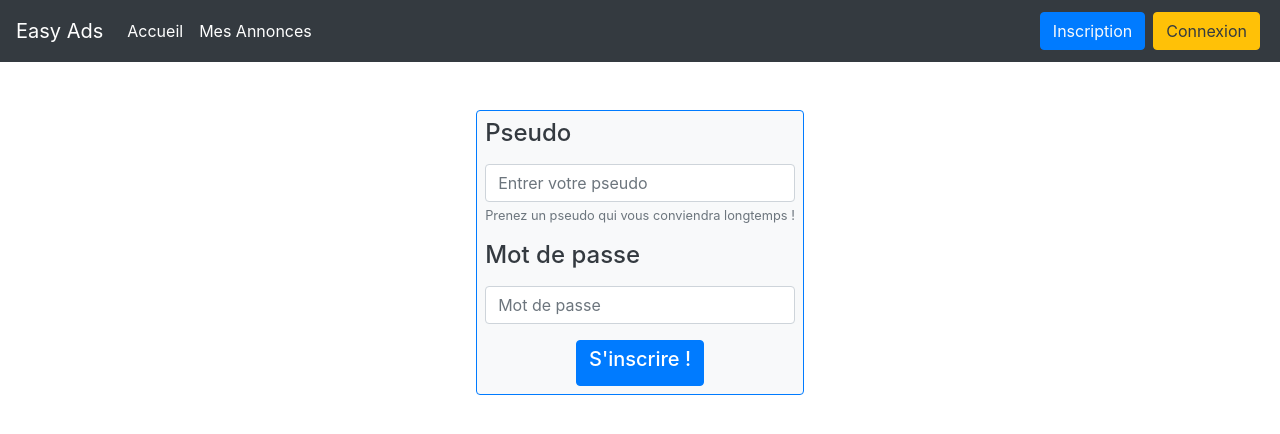
After one commit to Splinntz/ProjetWeb, a Symfony app: template templates/inscription/subscribe.html.twig in a window 1280 px wide. The commit adds this page. Shown: the top 434 px of the page. Run offline with Twig, Linux system fonts and the light colour scheme; the template is opened without the code that fills it, so the values that code supplies are empty; some libraries are stand-ins or nearby versions.

Commit message:
Design of subscribePage - init homePage and base.html.twig - basic routing available

```diff
--- a/composer.json
+++ b/composer.json
@@ -12,6 +12,7 @@
         "symfony/framework-bundle": "4.2.*",
         "symfony/orm-pack": "^1.0",
         "symfony/twig-bundle": "4.2.*",
+        "symfony/web-server-bundle": "4.2.*",
         "symfony/yaml": "4.2.*"
     },
     "config": {
--- a/config/bundles.php
+++ b/config/bundles.php
@@ -7,4 +7,5 @@ return [
     Doctrine\Bundle\DoctrineCacheBundle\DoctrineCacheBundle::class => ['all' => true],
     Doctrine\Bundle\DoctrineBundle\DoctrineBundle::class => ['all' => true],
     Doctrine\Bundle\MigrationsBundle\DoctrineMigrationsBundle::class => ['all' => true],
+    Symfony\Bundle\WebServerBundle\WebServerBundle::class => ['dev' => true],
 ];
--- a/templates/base.html.twig
+++ b/templates/base.html.twig
@@ -2,11 +2,45 @@
 <html>
 <head>
     <meta charset="UTF-8">
-        <title>{% block title %}Welcome!{% endblock %}</title>
-        {% block stylesheets %}{% endblock %}
+    <title>{% block title %}EASYADS{% endblock %}</title>
+    {% block stylesheets %}
+        <link rel="stylesheet" href="https://stackpath.bootstrapcdn.com/bootstrap/4.2.1/css/bootstrap.min.css"
+              integrity="sha384-GJzZqFGwb1QTTN6wy59ffF1BuGJpLSa9DkKMp0DgiMDm4iYMj70gZWKYbI706tWS"
+              crossorigin="anonymous">
+    {% endblock %}
 </head>
 <body>
+{% block header %}
+    <nav class="navbar navbar-expand-lg navbar-dark bg-dark">
+        <a class="navbar-brand" href="index.php">Easy Ads</a>
+        <button class="navbar-toggler" type="button" data-toggle="collapse" data-target="#navbarSupportedContent"
+                aria-controls="navbarSupportedContent" aria-expanded="false" aria-label="Toggle navigation">
+            <span class="navbar-toggler-icon"></span>
+        </button>
+
+        <div class="collapse navbar-collapse" id="navbarSupportedContent">
+            <div class="navbar-nav mr-auto">
+                    <a class="nav-item active nav-link" href="/">Accueil</a>
+                    <a class="nav-item active nav-link" href="/">Mes Annonces</a>
+            </div>
+
+            <form class="form-inline">
+                <a class="btn btn-primary text-light m-1" href="/inscription" role="button">Inscription</a>
+                <a class="btn btn-warning text-dark m-1" href="/" role="button">Connexion</a>
+            </form>
+        </div>
+    </nav>{% endblock %}
 {% block body %}{% endblock %}
-        {% block javascripts %}{% endblock %}
+{% block javascripts %}
+    <script src="https://code.jquery.com/jquery-3.2.1.slim.min.js"
+            integrity="sha384-KJ3o2DKtIkvYIK3UENzmM7KCkRr/rE9/Qpg6aAZGJwFDMVNA/GpGFF93hXpG5KkN"
+            crossorigin="anonymous"></script>
+    <script src="https://cdnjs.cloudflare.com/ajax/libs/popper.js/1.12.9/umd/popper.min.js"
+            integrity="sha384-ApNbgh9B+Y1QKtv3Rn7W3mgPxhU9K/ScQsAP7hUibX39j7fakFPskvXusvfa0b4Q"
+            crossorigin="anonymous"></script>
+    <script src="https://maxcdn.bootstrapcdn.com/bootstrap/4.0.0/js/bootstrap.min.js"
+            integrity="sha384-JZR6Spejh4U02d8jOt6vLEHfe/JQGiRRSQQxSfFWpi1MquVdAyjUar5+76PVCmYl"
+            crossorigin="anonymous"></script>
+{% endblock %}
 </body>
 </html>
--- /dev/null
+++ b/templates/inscription/subscribe.html.twig
@@ -0,0 +1,26 @@
+{% extends 'base.html.twig' %}
+
+{% block title %}EasyAd - Inscription{% endblock %}
+
+{% block body %}
+    <div class="row justify-content-sm-center my-5 ">
+        <div class="border border-primary p-2 rounded bg-light">
+            <form>
+                <div class="form-group text-dark">
+                    <label for="exampleInputEmail1"><h4>Pseudo</h4></label>
+                    <input type="text" class="form-control" id="exampleInputEmail1" aria-describedby="emailHelp"
+                           placeholder="Entrer votre pseudo">
+                    <small id="emailHelp" class="form-text text-muted">Prenez un pseudo qui vous conviendra longtemps !
+                    </small>
+                </div>
+                <div class="form-group text-dark">
+                    <label for="exampleInputPassword1"><h4>Mot de passe</h4></label>
+                    <input type="password" class="form-control" id="exampleInputPassword1" placeholder="Mot de passe">
+                </div>
+                <div class="row justify-content-md-center  ">
+                    <button type="submit" class="btn btn-primary mx-auto"><h5>S'inscrire !</h5></button>
+                </div>
+            </form>
+        </div>
+    </div>
+{% endblock %}
```
Also changed, not shown: src/Controller/HomepageController.php (added, +26 -0 lines), src/Controller/InscriptionController.php (added, +26 -0 lines), templates/homePage.html.twig (added, +11 -0 lines), 4 other files. Lines whose indentation alone changed are shown as unchanged.
